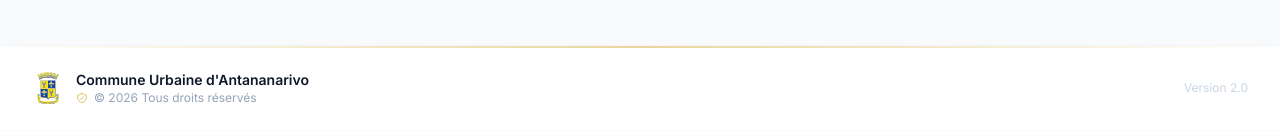
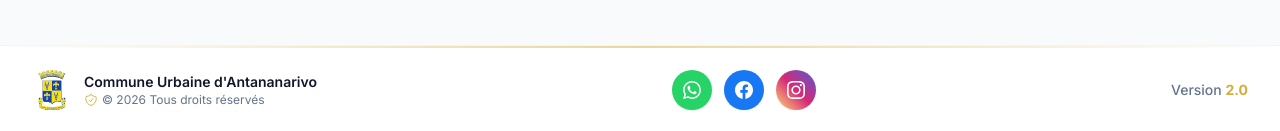
Before and after one commit to randriamiharyDani/frontend-doleance, a React (Vite) app: page /suivi-doleance in a window 1280 px wide. Shown: the part 755-886 px from the top of the page. Built offline with nearby package versions, Linux system fonts and the light colour scheme; no server answers.

Commit message:
ajouter reseau sociau footer public

```diff
--- a/src/components/public/PublicFooter.jsx
+++ b/src/components/public/PublicFooter.jsx
@@ -57,6 +57,7 @@ function PublicFooter() {
             </p>
           </div>
 
+
           {/* Espace admin - avec icône de tête de personne */}
           <div>
             <Link
--- a/src/components/public/PublicLayout.jsx
+++ b/src/components/public/PublicLayout.jsx
@@ -1,10 +1,9 @@
-
 // navbar frontend
 
-import React, { useState, useEffect } from 'react';
-import { Link, useLocation } from 'react-router-dom';
-import { useTheme } from '../../contexts/ThemeContext';
-import { useTranslation } from 'react-i18next';
+import React, { useState, useEffect } from "react";
+import { Link, useLocation } from "react-router-dom";
+import { useTheme } from "../../contexts/ThemeContext";
+import { useTranslation } from "react-i18next";
 import {
   DocumentTextIcon,
   MagnifyingGlassIcon,
@@ -15,9 +14,9 @@ import {
   MoonIcon,
   ArrowRightOnRectangleIcon,
   ShieldCheckIcon,
-} from '@heroicons/react/24/outline';
-import SettingsModal from './SettingsModal';
-import NotificationsDropdown from './NotificationsDropdown';
+} from "@heroicons/react/24/outline";
+import SettingsModal from "./SettingsModal";
+import NotificationsDropdown from "./NotificationsDropdown";
 
 function PublicLayout({ children }) {
   const { darkMode, toggleDarkMode } = useTheme();
@@ -29,8 +28,8 @@ function PublicLayout({ children }) {
 
   useEffect(() => {
     const onScroll = () => setScrolled(window.scrollY > 10);
-    window.addEventListener('scroll', onScroll, { passive: true });
-    return () => window.removeEventListener('scroll', onScroll);
+    window.addEventListener("scroll", onScroll, { passive: true });
+    return () => window.removeEventListener("scroll", onScroll);
   }, []);
 
   useEffect(() => {
@@ -39,26 +38,52 @@ function PublicLayout({ children }) {
 
   const navItems = [
     {
-      label: 'Déposer une doléance',
-      path: '/deposer-doleance',
+      label: "Déposer une doléance",
+      path: "/deposer-doleance",
       icon: DocumentTextIcon,
     },
     {
-      label: 'Suivi des doléances',
-      path: '/suivi-doleance',
+      label: "Suivi des doléances",
+      path: "/suivi-doleance",
       icon: MagnifyingGlassIcon,
     },
   ];
 
+  const SOCIALS = [
+  {
+    name: 'WhatsApp',
+    href: '#',
+    bg: 'bg-[#25D366]',
+    hoverBg: 'hover:bg-[#1DA851]',
+    path: 'M17.472 14.382c-.297-.149-1.758-.867-2.03-.967-.273-.099-.471-.148-.67.15-.197.297-.767.966-.94 1.164-.173.199-.347.223-.644.075-.297-.15-1.255-.463-2.39-1.475-.883-.788-1.48-1.761-1.653-2.059-.173-.297-.018-.458.13-.606.134-.133.298-.347.446-.52.149-.174.198-.298.298-.497.099-.198.05-.371-.025-.52-.075-.149-.669-1.612-.916-2.207-.242-.579-.487-.5-.669-.51-.173-.008-.371-.01-.57-.01-.198 0-.52.074-.792.372-.272.297-1.04 1.016-1.04 2.479 0 1.462 1.065 2.875 1.213 3.074.149.198 2.096 3.2 5.077 4.487.709.306 1.262.489 1.694.625.712.227 1.36.195 1.871.118.571-.085 1.758-.719 2.006-1.413.248-.694.248-1.289.173-1.413-.074-.124-.272-.198-.57-.347M12.05 21.785h-.004a9.87 9.87 0 01-5.031-1.378l-.361-.214-3.741.982.998-3.648-.235-.374a9.86 9.86 0 01-1.511-5.26c.001-5.45 4.436-9.884 9.888-9.884 2.64 0 5.122 1.03 6.988 2.898a9.825 9.825 0 012.893 6.994c-.003 5.45-4.437 9.884-9.884 9.884m8.413-18.297A11.815 11.815 0 0012.05 0C5.495 0 .16 5.335.157 11.892c0 2.096.547 4.142 1.588 5.945L.057 24l6.305-1.654a11.882 11.882 0 005.683 1.448h.005c6.554 0 11.89-5.336 11.893-11.893a11.821 11.821 0 00-3.48-8.413',
+  },
+  {
+    name: 'Facebook',
+    href: '#',
+    bg: 'bg-[#1877F2]',
+    hoverBg: 'hover:bg-[#0C5DC7]',
+    path: 'M24 12.073C24 5.446 18.627.073 12 .073S0 5.446 0 12.073c0 5.99 4.388 10.954 10.125 11.854v-8.385H7.078v-3.47h3.047V9.43c0-3.007 1.792-4.669 4.533-4.669 1.312 0 2.686.235 2.686.235v2.953H15.83c-1.491 0-1.956.925-1.956 1.874v2.25h3.328l-.532 3.47h-2.796v8.385C19.612 23.027 24 18.062 24 12.073z',
+  },
+  {
+    name: 'Instagram',
+    href: '#',
+    bg: 'bg-gradient-to-tr from-[#FEDA75] via-[#D62976] to-[#4F5BD5]',
+    hoverBg: '',
+    path: 'M12 2.163c3.204 0 3.584.012 4.85.07 3.252.148 4.771 1.691 4.919 4.919.058 1.265.069 1.645.069 4.849 0 3.205-.012 3.584-.069 4.849-.149 3.225-1.664 4.771-4.919 4.919-1.266.058-1.644.07-4.85.07-3.204 0-3.584-.012-4.849-.07-3.26-.149-4.771-1.699-4.919-4.92-.058-1.265-.07-1.644-.07-4.849 0-3.204.013-3.583.07-4.849.149-3.227 1.664-4.771 4.919-4.919 1.266-.057 1.645-.069 4.849-.069zM12 0C8.741 0 8.333.014 7.053.072 2.695.272.273 2.69.073 7.052.014 8.333 0 8.741 0 12c0 3.259.014 3.668.072 4.948.2 4.358 2.618 6.78 6.98 6.98C8.333 23.986 8.741 24 12 24c3.259 0 3.668-.014 4.948-.072 4.354-.2 6.782-2.618 6.979-6.98.059-1.28.073-1.689.073-4.948 0-3.259-.014-3.667-.072-4.947-.196-4.354-2.617-6.78-6.979-6.98C15.668.014 15.259 0 12 0zm0 5.838a6.162 6.162 0 100 12.324 6.162 6.162 0 000-12.324zM12 16a4 4 0 110-8 4 4 0 010 8zm6.406-11.845a1.44 1.44 0 100 2.881 1.44 1.44 0 000-2.881z',
+  },
+];
+
   const isActive = (path) => {
-    if (path === '/') return location.pathname === '/';
+    if (path === "/") return location.pathname === "/";
     return location.pathname.startsWith(path);
   };
 
   return (
-    <div className={`cua-layout min-h-screen transition-colors duration-200 ${
-      darkMode ? 'bg-slate-900' : 'bg-[#F8FAFC]'
-    }`}>
+    <div
+      className={`cua-layout min-h-screen transition-colors duration-200 ${
+        darkMode ? "bg-slate-900" : "bg-[#F8FAFC]"
+      }`}
+    >
       <style>{`
         .cua-layout { font-family: 'Inter', ui-sans-serif, system-ui, sans-serif; }
         .cua-layout .cua-display { font-family: 'Fraunces', ui-serif, Georgia, serif; }
@@ -78,15 +103,17 @@ function PublicLayout({ children }) {
       `}</style>
 
       {/* ===== HEADER ===== */}
-      <header className={`fixed top-0 left-0 right-0 z-40 transition-all duration-300 ${
-        scrolled
-          ? darkMode
-            ? 'bg-slate-900/85 backdrop-blur-xl shadow-lg shadow-black/10 border-b border-slate-700/50'
-            : 'bg-white/85 backdrop-blur-xl shadow-lg shadow-[#0F172A]/5 border-b border-slate-200/60'
-          : darkMode
-            ? 'bg-slate-900/60 backdrop-blur-md border-b border-slate-800/50'
-            : 'bg-white/60 backdrop-blur-md border-b border-slate-100/60'
-      }`}>
+      <header
+        className={`fixed top-0 left-0 right-0 z-40 transition-all duration-300 ${
+          scrolled
+            ? darkMode
+              ? "bg-slate-900/85 backdrop-blur-xl shadow-lg shadow-black/10 border-b border-slate-700/50"
+              : "bg-white/85 backdrop-blur-xl shadow-lg shadow-[#0F172A]/5 border-b border-slate-200/60"
+            : darkMode
+              ? "bg-slate-900/60 backdrop-blur-md border-b border-slate-800/50"
+              : "bg-white/60 backdrop-blur-md border-b border-slate-100/60"
+        }`}
+      >
         {/* Liseré doré discret en tête de page */}
         <div className="cua-top-line h-[2px] w-full opacity-70" />
 
@@ -101,14 +128,18 @@ function PublicLayout({ children }) {
                   className="h-16 w-16 object-contain rounded-xl transition-transform duration-200 group-hover:scale-105"
                 />
                 <div className="hidden sm:block">
-                  <h1 className={`cua-display text-3xl font-semibold leading-tight transition-colors ${
-                    darkMode ? 'text-white' : 'text-[#0F172A]'
-                  }`}>
+                  <h1
+                    className={`cua-display text-3xl font-semibold leading-tight transition-colors ${
+                      darkMode ? "text-white" : "text-[#0F172A]"
+                    }`}
+                  >
                     Signalement
                   </h1>
-                  <p className={`text-[13px] font-medium -mt-0.5 tracking-wide ${
-                    darkMode ? 'text-[#D4AF37]/80' : 'text-[#9A7200]'
-                  }`}>
+                  <p
+                    className={`text-[13px] font-medium -mt-0.5 tracking-wide ${
+                      darkMode ? "text-[#D4AF37]/80" : "text-[#9A7200]"
+                    }`}
+                  >
                     Antananarivo, 101
                   </p>
                 </div>
@@ -126,10 +157,10 @@ function PublicLayout({ children }) {
                     to={item.path}
                     className={`relative flex items-center gap-2 px-4 py-2 rounded-xl text-sm font-medium transition-all duration-200 ${
                       active
-                        ? 'cua-nav-active text-white'
+                        ? "cua-nav-active text-white"
                         : darkMode
-                          ? 'text-slate-300 hover:text-white hover:bg-white/10'
-                          : 'text-slate-500 hover:text-[#0F172A] hover:bg-slate-100'
+                          ? "text-slate-300 hover:text-white hover:bg-white/10"
+                          : "text-slate-500 hover:text-[#0F172A] hover:bg-slate-100"
                     }`}
                   >
                     <item.icon className="h-4 w-4" />
@@ -146,12 +177,16 @@ function PublicLayout({ children }) {
                 onClick={toggleDarkMode}
                 className={`cua-icon-btn p-2 rounded-xl transition-all duration-200 ${
                   darkMode
-                    ? 'text-slate-300 hover:bg-white/10'
-                    : 'text-slate-400 hover:bg-slate-100'
+                    ? "text-slate-300 hover:bg-white/10"
+                    : "text-slate-400 hover:bg-slate-100"
                 }`}
                 aria-label="Changer le thème"
               >
-                {darkMode ? <SunIcon className="h-5 w-5" /> : <MoonIcon className="h-5 w-5" />}
+                {darkMode ? (
+                  <SunIcon className="h-5 w-5" />
+                ) : (
+                  <MoonIcon className="h-5 w-5" />
+                )}
               </button>
 
               {/* Notifications */}
@@ -164,8 +199,8 @@ function PublicLayout({ children }) {
                 onClick={() => setSettingsOpen(true)}
                 className={`cua-icon-btn p-2 rounded-xl transition-all duration-200 ${
                   darkMode
-                    ? 'text-slate-300 hover:bg-white/10'
-                    : 'text-slate-400 hover:bg-slate-100'
+                    ? "text-slate-300 hover:bg-white/10"
+                    : "text-slate-400 hover:bg-slate-100"
                 }`}
                 aria-label="Paramètres"
               >
@@ -177,14 +212,20 @@ function PublicLayout({ children }) {
                 onClick={() => setMobileMenuOpen(!mobileMenuOpen)}
                 className={`md:hidden p-2 rounded-xl transition-all duration-200 ${
                   mobileMenuOpen
-                    ? 'cua-nav-active text-white'
+                    ? "cua-nav-active text-white"
                     : darkMode
-                      ? 'text-slate-300 hover:bg-white/10'
-                      : 'text-slate-400 hover:bg-slate-100'
+                      ? "text-slate-300 hover:bg-white/10"
+                      : "text-slate-400 hover:bg-slate-100"
                 }`}
-                aria-label={mobileMenuOpen ? 'Fermer le menu' : 'Ouvrir le menu'}
+                aria-label={
+                  mobileMenuOpen ? "Fermer le menu" : "Ouvrir le menu"
+                }
               >
-                {mobileMenuOpen ? <XMarkIcon className="h-5 w-5" /> : <Bars3Icon className="h-5 w-5" />}
+                {mobileMenuOpen ? (
+                  <XMarkIcon className="h-5 w-5" />
+                ) : (
+                  <Bars3Icon className="h-5 w-5" />
+                )}
               </button>
             </div>
           </div>
@@ -192,9 +233,13 @@ function PublicLayout({ children }) {
 
         {/* Mobile menu dropdown navbar eee */}
         {mobileMenuOpen && (
-          <div className={`md:hidden border-t transition-colors duration-200 ${
-            darkMode ? 'bg-slate-900/95 backdrop-blur-xl border-slate-700/50' : 'bg-white/95 backdrop-blur-xl border-slate-100'
-          }`}>
+          <div
+            className={`md:hidden border-t transition-colors duration-200 ${
+              darkMode
+                ? "bg-slate-900/95 backdrop-blur-xl border-slate-700/50"
+                : "bg-white/95 backdrop-blur-xl border-slate-100"
+            }`}
+          >
             <div className="px-4 py-3 space-y-1">
               {navItems.map((item) => {
                 const active = isActive(item.path);
@@ -205,10 +250,10 @@ function PublicLayout({ children }) {
                     onClick={() => setMobileMenuOpen(false)}
                     className={`flex items-center gap-3 px-4 py-3 rounded-xl text-sm font-medium transition-all duration-200 ${
                       active
-                        ? 'cua-nav-active text-white'
+                        ? "cua-nav-active text-white"
                         : darkMode
-                          ? 'text-slate-300 hover:bg-white/10 hover:text-white'
-                          : 'text-slate-600 hover:bg-slate-50 hover:text-[#0F172A]'
+                          ? "text-slate-300 hover:bg-white/10 hover:text-white"
+                          : "text-slate-600 hover:bg-slate-50 hover:text-[#0F172A]"
                     }`}
                   >
                     <item.icon className="h-5 w-5" />
@@ -216,7 +261,9 @@ function PublicLayout({ children }) {
                   </Link>
                 );
               })}
-              <div className={`border-t my-2 ${darkMode ? 'border-slate-700' : 'border-slate-100'}`} />
+              <div
+                className={`border-t my-2 ${darkMode ? "border-slate-700" : "border-slate-100"}`}
+              />
 
               {/* Login link (mobile) */}
               {/* <Link
@@ -237,36 +284,82 @@ function PublicLayout({ children }) {
       </header>
 
       {/* ===== MAIN CONTENT ===== */}
-      <main className={`pt-16 min-h-screen transition-colors duration-200 ${
-        darkMode ? 'bg-slate-900' : 'bg-[#F8FAFC]'
-      }`}>
+      <main
+        className={`pt-16 min-h-screen transition-colors duration-200 ${
+          darkMode ? "bg-slate-900" : "bg-[#F8FAFC]"
+        }`}
+      >
         <div className="max-w-7xl mx-auto px-4 sm:px-6 lg:px-8 py-6 sm:py-8 lg:py-10">
           {children}
         </div>
       </main>
 
       {/* ===== FOOTER ===== */}
-      <footer className={`border-t transition-colors duration-200 relative ${
-        darkMode ? 'bg-slate-900 border-slate-800' : 'bg-white border-slate-100'
-      }`}>
+      <footer
+        className={`border-t transition-colors duration-200 relative ${
+          darkMode
+            ? "bg-slate-900 border-slate-800"
+            : "bg-white border-slate-100"
+        }`}
+      >
         <div className="cua-top-line h-[2px] w-full opacity-50 absolute top-0 left-0" />
+
         <div className="max-w-7xl mx-auto px-4 sm:px-6 lg:px-8 py-6">
-          <div className="flex flex-col sm:flex-row items-center justify-between gap-4">
+          <div className="flex flex-col lg:flex-row items-center justify-between gap-6">
+            {/* Logo + Infos */}
             <div className="flex items-center gap-3">
-              <img src="/images/logo_CUA.svg" alt="CUA" className="h-8 w-8 object-contain rounded-lg" />
+              <img
+                src="/images/logo_CUA.svg"
+                alt="CUA"
+                className="h-10 w-10 object-contain rounded-lg"
+              />
+
               <div>
-                <p className={`text-sm font-semibold ${darkMode ? 'text-white' : 'text-[#0F172A]'}`}>
+                <p
+                  className={`text-sm font-semibold ${
+                    darkMode ? "text-white" : "text-slate-900"
+                  }`}
+                >
                   Commune Urbaine d'Antananarivo
                 </p>
-                <p className={`text-xs flex items-center gap-1.5 ${darkMode ? 'text-slate-500' : 'text-slate-400'}`}>
-                  <ShieldCheckIcon className="w-3 h-3 text-[#D4AF37]" />
-                  &copy; {new Date().getFullYear()} Tous droits réservés
+
+                <p
+                  className={`text-xs flex items-center gap-1 ${
+                    darkMode ? "text-slate-400" : "text-slate-500"
+                  }`}
+                >
+                  <ShieldCheckIcon className="w-3.5 h-3.5 text-[#D4AF37]" />©{" "}
+                  {new Date().getFullYear()} Tous droits réservés
                 </p>
               </div>
             </div>
-            <p className={`text-xs ${darkMode ? 'text-slate-600' : 'text-slate-300'}`}>
-              Version 2.0
-            </p>
+
+            {/* Réseaux sociaux */}
+            <div className={`flex items-center gap-3 `}>
+                {SOCIALS.map((social) => (
+                  <a
+                    key={social.name}
+                    href={social.href}
+                    target="_blank"
+                    rel="noopener noreferrer"
+                    title={social.name}
+                    aria-label={social.name}
+                    className={`group relative w-10 h-10 rounded-full flex items-center justify-center text-white shadow-sm ring-2 ring-transparent hover:ring-[#D4AF37]/60 hover:shadow-md hover:-translate-y-0.5 transition-all duration-300 ${social.bg} ${social.hoverBg}`}
+                  >
+                    <svg className="w-[18px] h-[18px] transition-transform duration-300 group-hover:scale-110" fill="currentColor" viewBox="0 0 24 24">
+                      <path d={social.path} />
+                    </svg>
+        </a>
+      ))}
+    </div>
+            {/* Version */}
+            <div
+              className={`text-sm font-medium ${
+                darkMode ? "text-slate-400" : "text-slate-500"
+              }`}
+            >
+              Version <span className="font-bold text-[#D4AF37]">2.0</span>
+            </div>
           </div>
         </div>
       </footer>
```
Also changed, not shown: src/components/Layout/Footer.jsx (+22 -4 lines).
